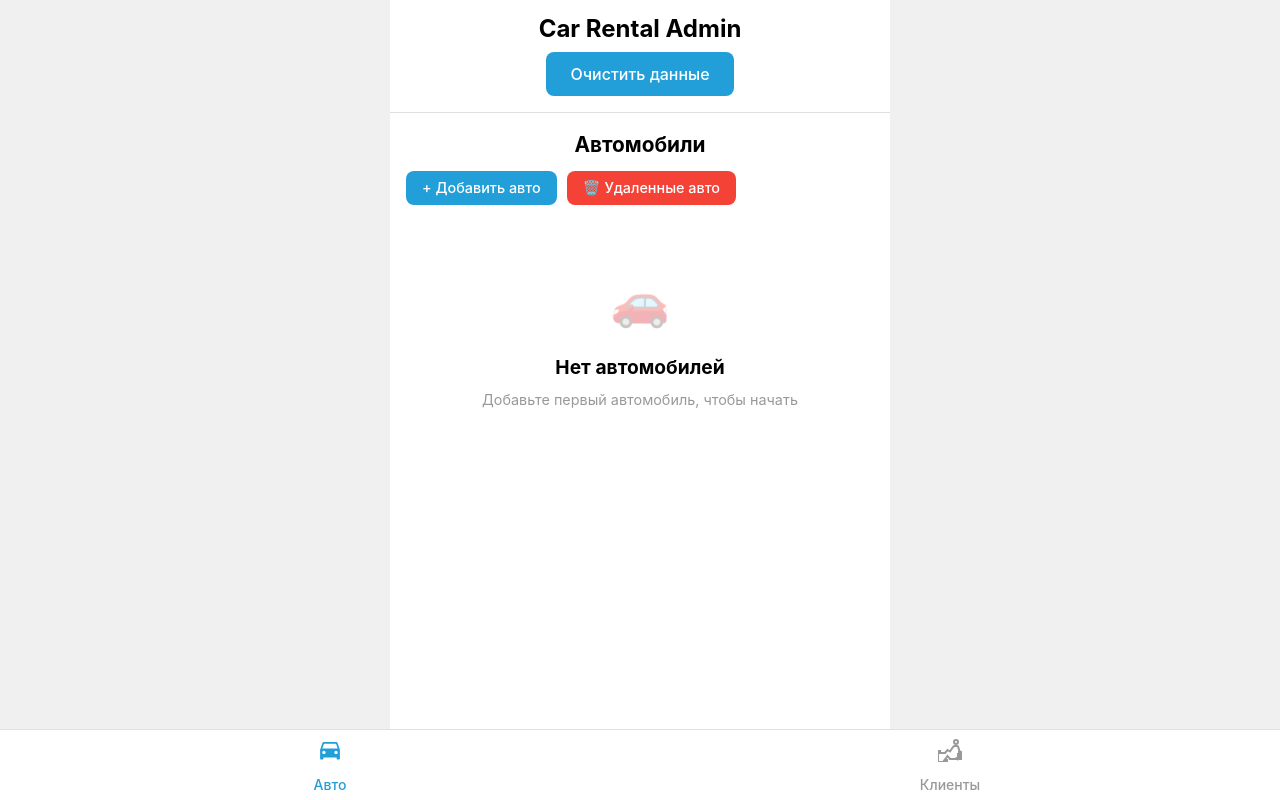
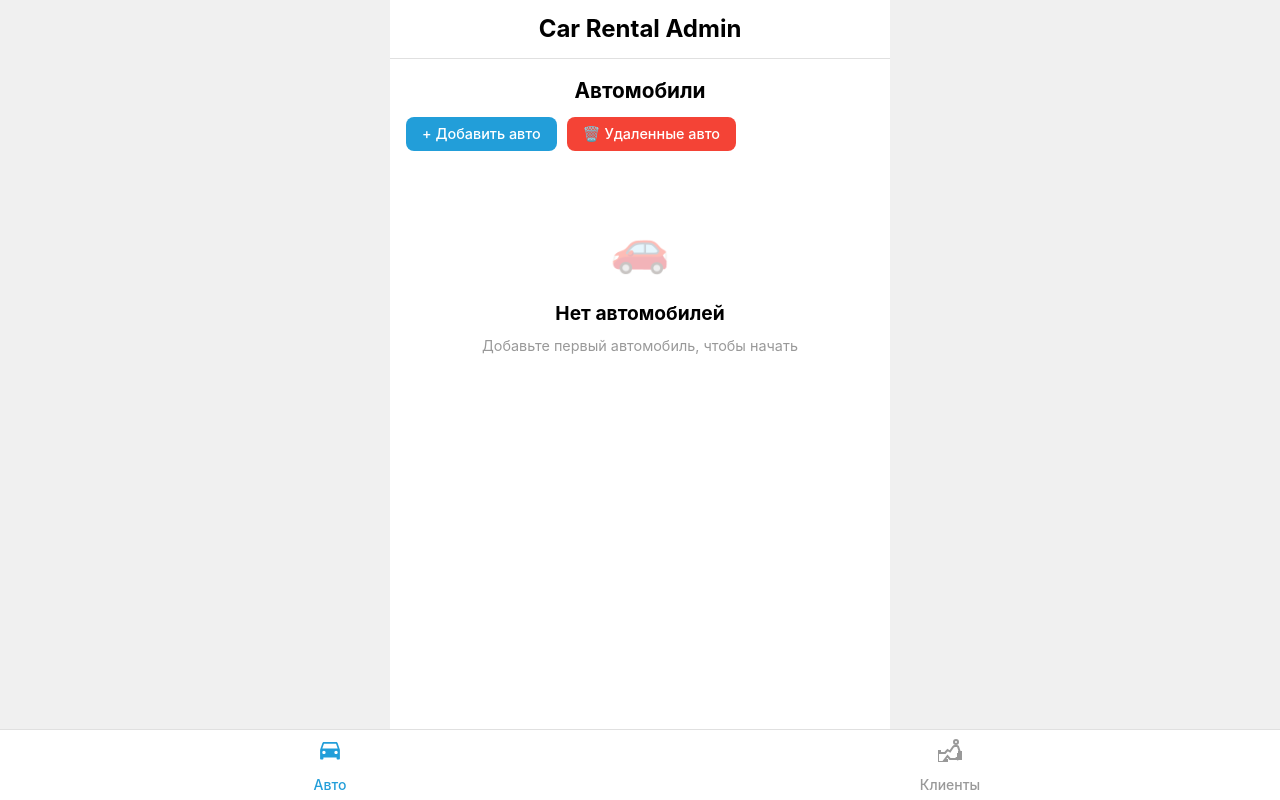
Before and after one commit to khudov1981/car-rental-admin1, a React (Vite) app: page / in a window 1280 px wide. Built offline with nearby package versions, Linux system fonts and the light colour scheme.

Commit message:
feat: Удалена кнопка "Очистить данные" с главного экрана
- Удалена кнопка "Очистить данные" из заголовка главного экрана
- Удалена неиспользуемая функция handleClearData

```diff
--- a/src/App.jsx
+++ b/src/App.jsx
@@ -132,18 +132,6 @@ function App() {
     setEditingCar(null) // Закрываем форму редактирования при переключении вида
   }
 
-  const handleClearData = () => {
-    if (window.confirm('Вы уверены, что хотите очистить все данные? Это действие нельзя отменить.')) {
-      try {
-        clearCarsStorage();
-        setCars([]);
-      } catch (err) {
-        console.error('Ошибка при очистке данных:', err)
-        alert('Не удалось очистить данные. Попробуйте еще раз.')
-      }
-    }
-  };
-
   const getDisplayedCars = () => {
     if (showDeleted) {
       return getDeletedCars(cars)
@@ -209,9 +197,6 @@ function App() {
             Привет, {telegramUser.first_name}!
           </div>
         )}
-        <button className="tg-button clear-data-button" onClick={handleClearData}>
-          Очистить данные
-        </button>
       </header>
 
       <main className="app-content">
```
